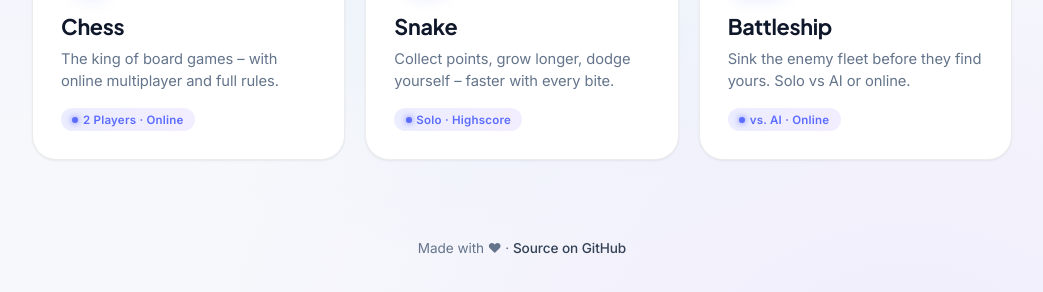
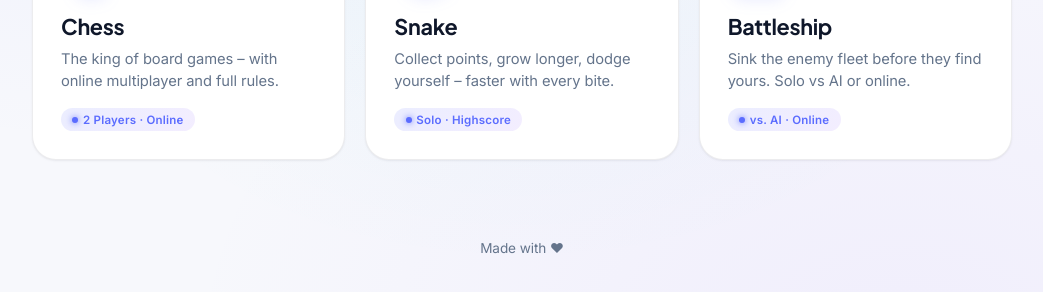
Before and after one commit to Kirtokhh/Spielewelt, a plain HTML site: page index.html in a window 1280 px wide. Shown: the part 414-706 px from the top of the page, without its empty margins (118-1161 px from the left). Drawn offline with Linux system fonts and the light colour scheme.

Commit message:
URL Entfernung

```diff
--- a/index.html
+++ b/index.html
@@ -32,7 +32,7 @@
     </a>
   </main>
   <footer>
-    Made with ♥ · <a href="https://github.com/Kirtokhh/Spielewelt">Source on GitHub</a>
+    Made with ♥
   </footer>
 </body>
 </html>
```
